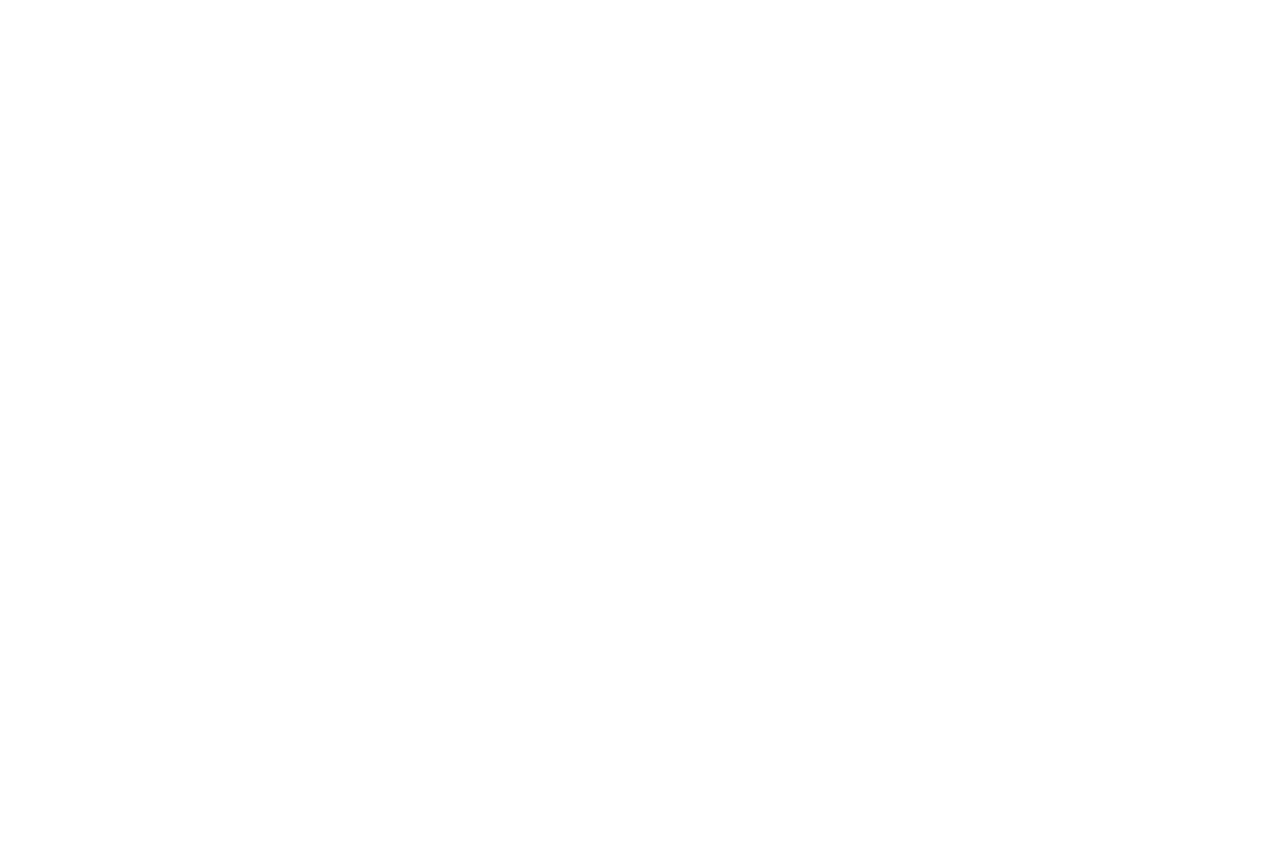
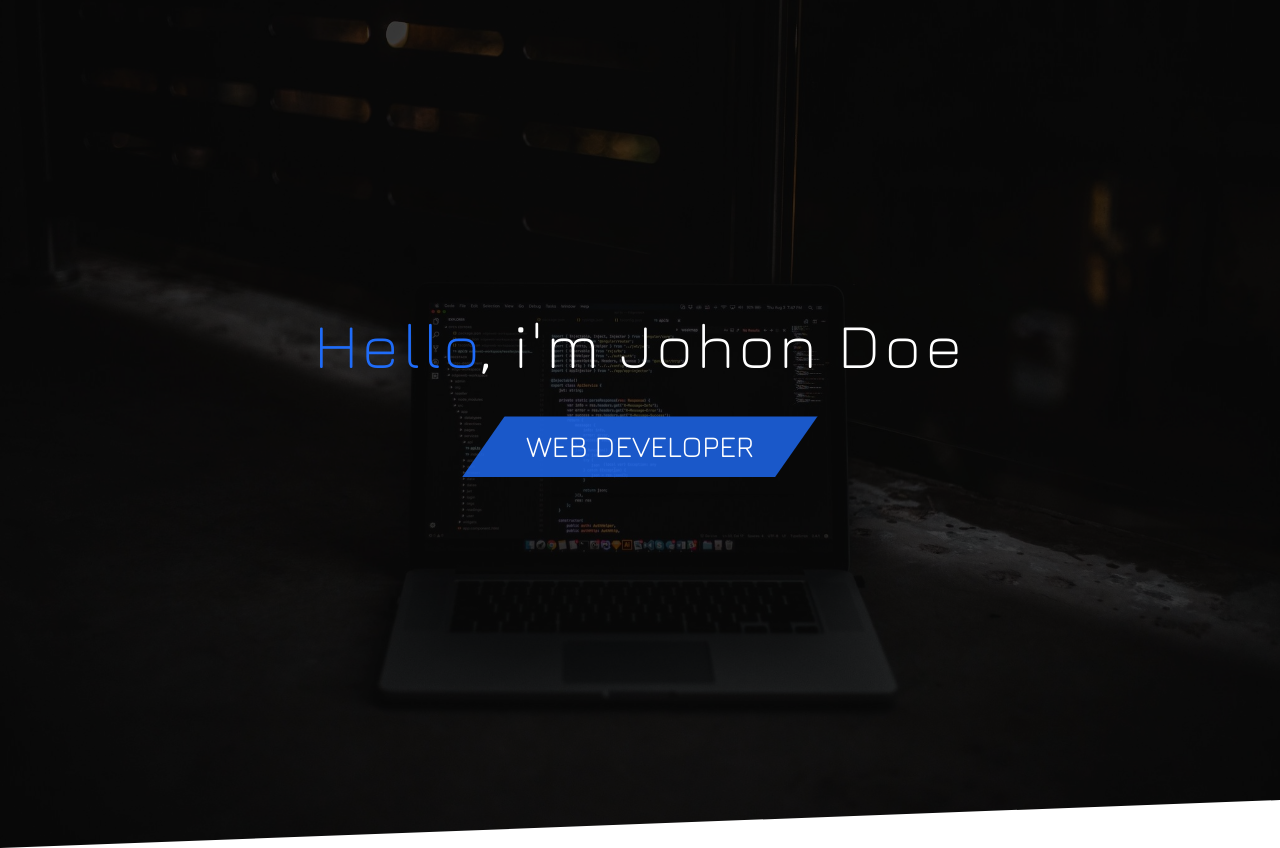
Before and after one commit to gonzalomansilla/Portfolio, a Vue app: page / in a window 1280 px wide. Before the commit the page ends 800 px from the top, so only its background shows below. Built offline with nearby package versions, Linux system fonts and the light colour scheme.

Commit message:
feat: Importacion del componente Header en la App

```diff
--- a/src/App.vue
+++ b/src/App.vue
@@ -1,18 +1,21 @@
 <template>
   <div id="app">
     <!-- Header -->
+    <Header></Header>
 
-    <div class="app-container font-body">
+    <div class="app-container  font-body">
 
     </div>
   </div>
 </template>
 
 <script>
+import Header from "./components/Header";
 
 export default {
   name: 'App',
   components: {
+    Header
   }
 }
 </script>
```
